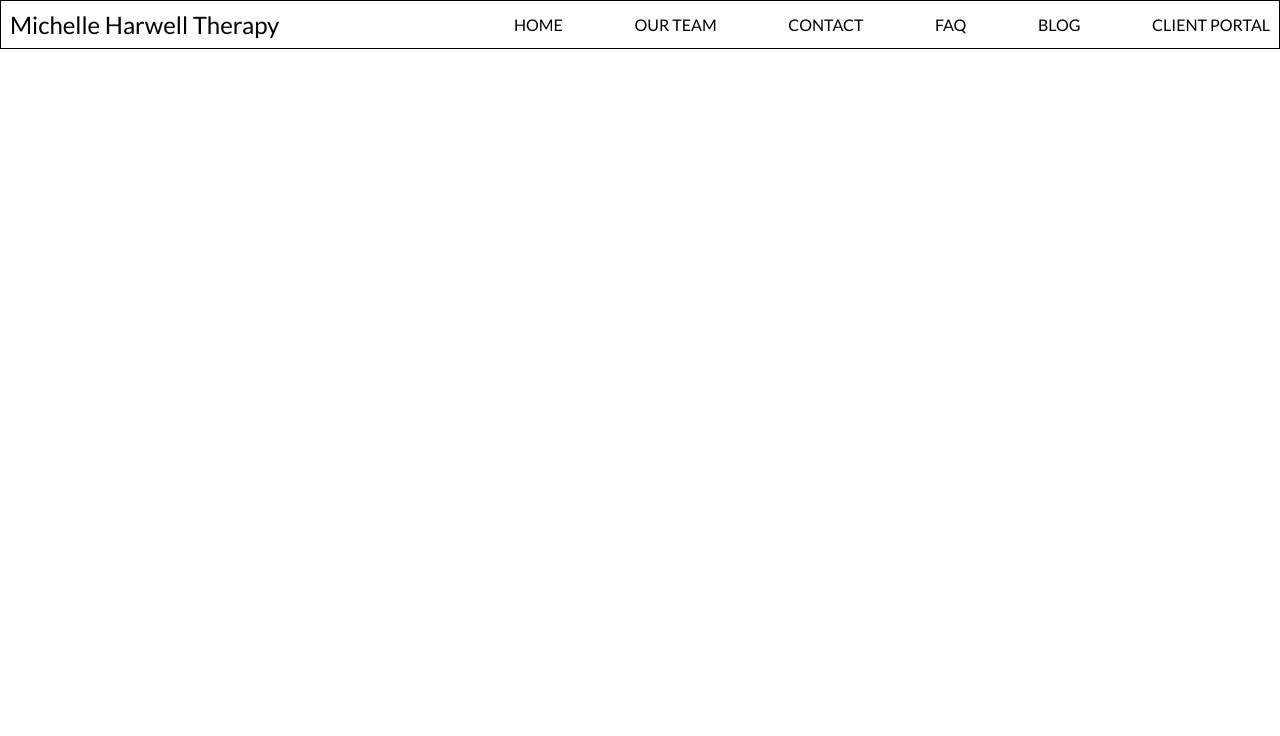
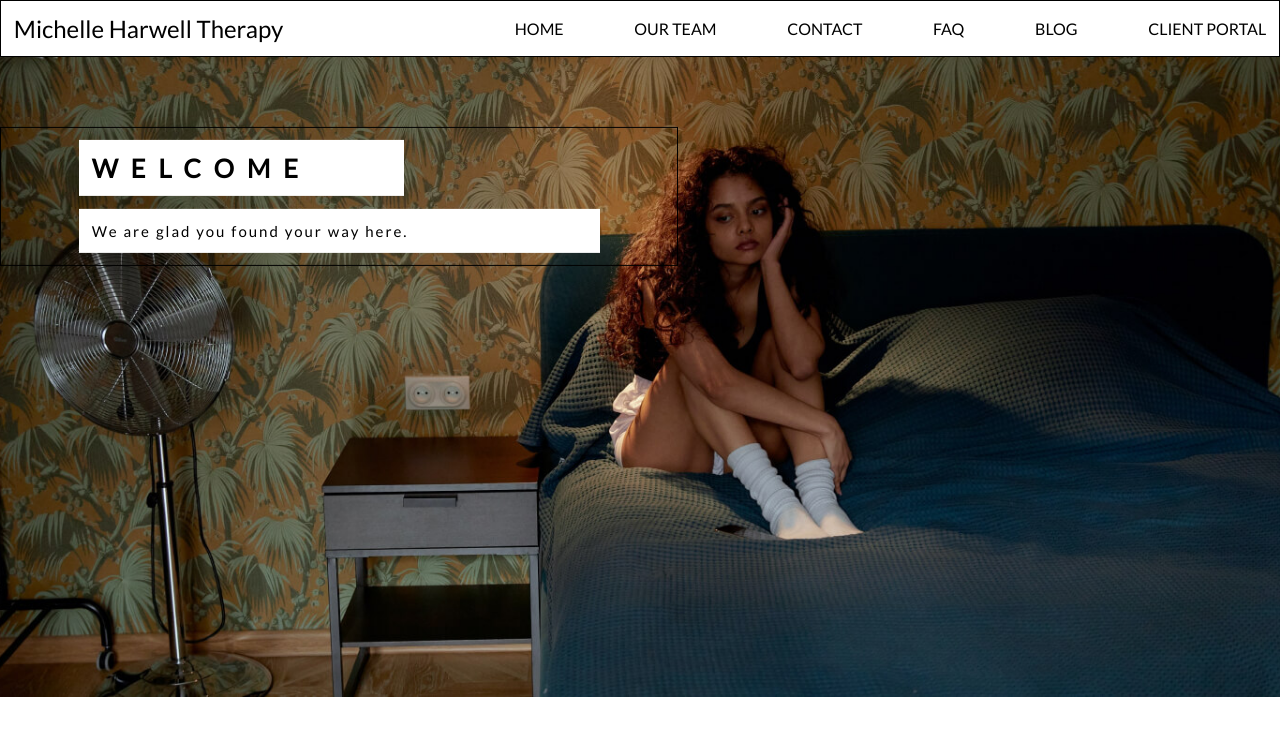
Before and after one commit to codegode23/michelletherapy, a plain HTML site: page index.html in a window 1280 px wide. Drawn offline with Linux system fonts and the light colour scheme.

Commit message:
Landing page Section Added
contents for landing page section added

```diff
--- a/index.html
+++ b/index.html
@@ -27,6 +27,19 @@
 
     </header>
 
+    <!---Landing Section Starts-->
+
+    <section id="land" class="land">
+
+        <div class="land-content">
+            <h1>WELCOME</h1>
+            <h4>We are glad you found your way here. </h4>
+        </div>
+
+    </section>
+
+     <!---Landing Section Ends-->
+
 
     <script src="script.js"></script>
 
--- a/style.css
+++ b/style.css
@@ -10,12 +10,13 @@
     text-decoration: none;
 }
 
+/*Header Section Starts*/
 header{
 border: 1px solid black;
 display: flex;
 justify-content: space-between;
 align-items: center;
-padding: .7vw;
+padding: 1vw;
 }
 
 .logo{
@@ -76,3 +77,49 @@ padding: .7vw;
         z-index: 999;
     }
 }
+
+@media screen and (max-width: 350px) {
+    .logo{
+        font-size: 18px;
+    }
+}
+
+
+/*Landing Section Starts*/
+
+#land{
+    width: 100%;
+    min-height: 80vh;
+    background-image: url(imgs/hm.jpg);
+    background-position: center;
+    background-size: cover;
+}
+
+
+.land .land-content{
+    width: 53%;
+    border: 1px solid black;
+    padding: 1vw;
+    transform: translateY(50%);
+    align-items: center;
+}
+
+.land .land-content h1{
+    padding: 1vw;
+    background: #fff;
+    width: 50%;
+    letter-spacing: 1vw;
+    font-size: 2vw;
+    margin-left: 10%;
+}
+
+.land .land-content h4{
+    padding: 1vw;
+    background: #fff;
+    width: 80%;
+    margin-top: 2%;
+    letter-spacing: 2px;
+    font-size: 15px;
+    font-weight: 300;
+    margin-left: 10%;
+}
```
